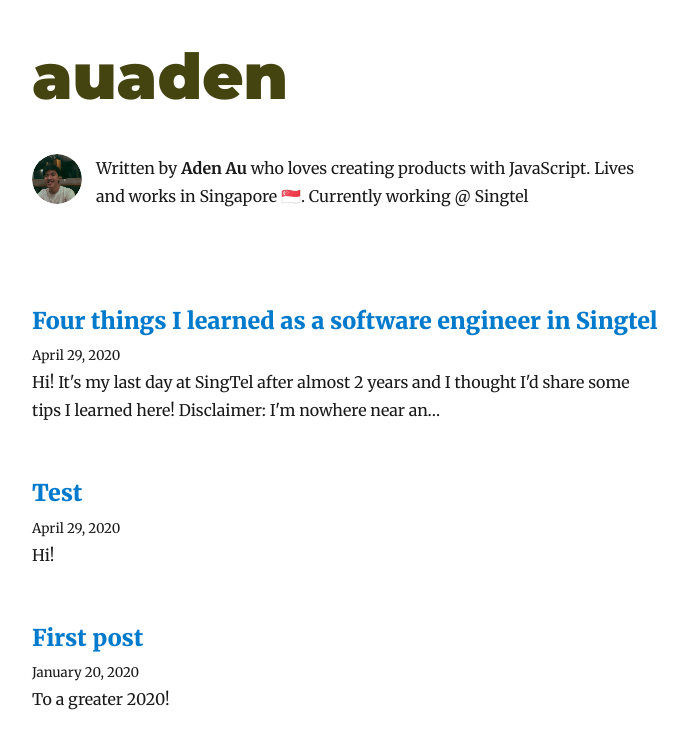
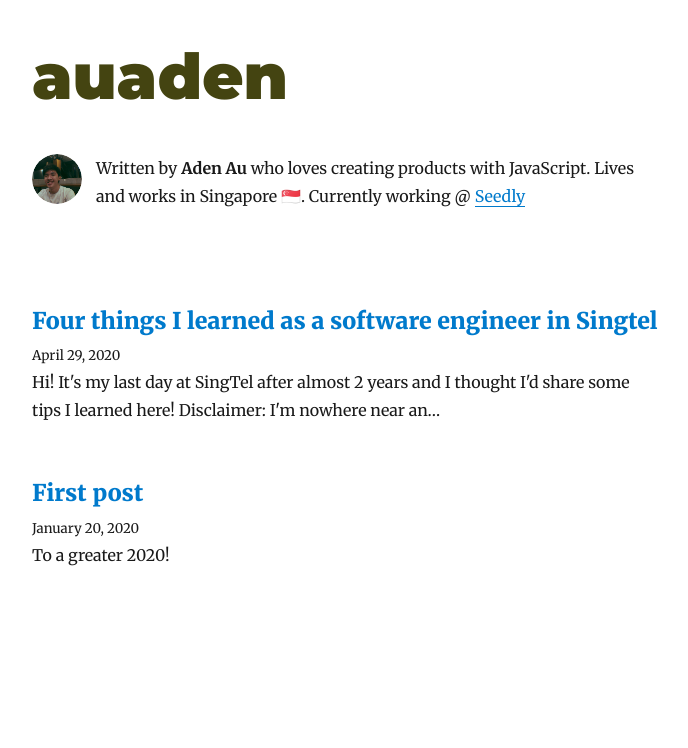
Before and after one commit to auaden/blog, a Gatsby site: page / in a window 1280 px wide. Shown: the whole page, without its empty margins (293-981 px from the left). Built offline with nearby package versions, Linux system fonts and the light colour scheme; Gatsby itself is replaced by a stand-in of ours; some packages are replaced by stand-ins of ours.

Commit message:
update bio, remove test content

```diff
--- a/content/blog/test.md
+++ /dev/null
@@ -1,8 +0,0 @@
----
-path: test
-date: 2020-04-29T14:29:29.881Z
-title: "Test"
-description:
----
-
-Hi!
--- a/src/components/bio.js
+++ b/src/components/bio.js
@@ -52,7 +52,10 @@ const Bio = () => {
       />
       <p>
         Written by <strong>{author}</strong> who loves creating products with
-        JavaScript. Lives and works in Singapore 🇸🇬. Currently working @ Singtel
+        JavaScript. Lives and works in Singapore 🇸🇬. Currently working @{" "}
+        <a href="https://www.seedly.sg" target="_blank">
+          Seedly
+        </a>
       </p>
     </div>
   )
```
